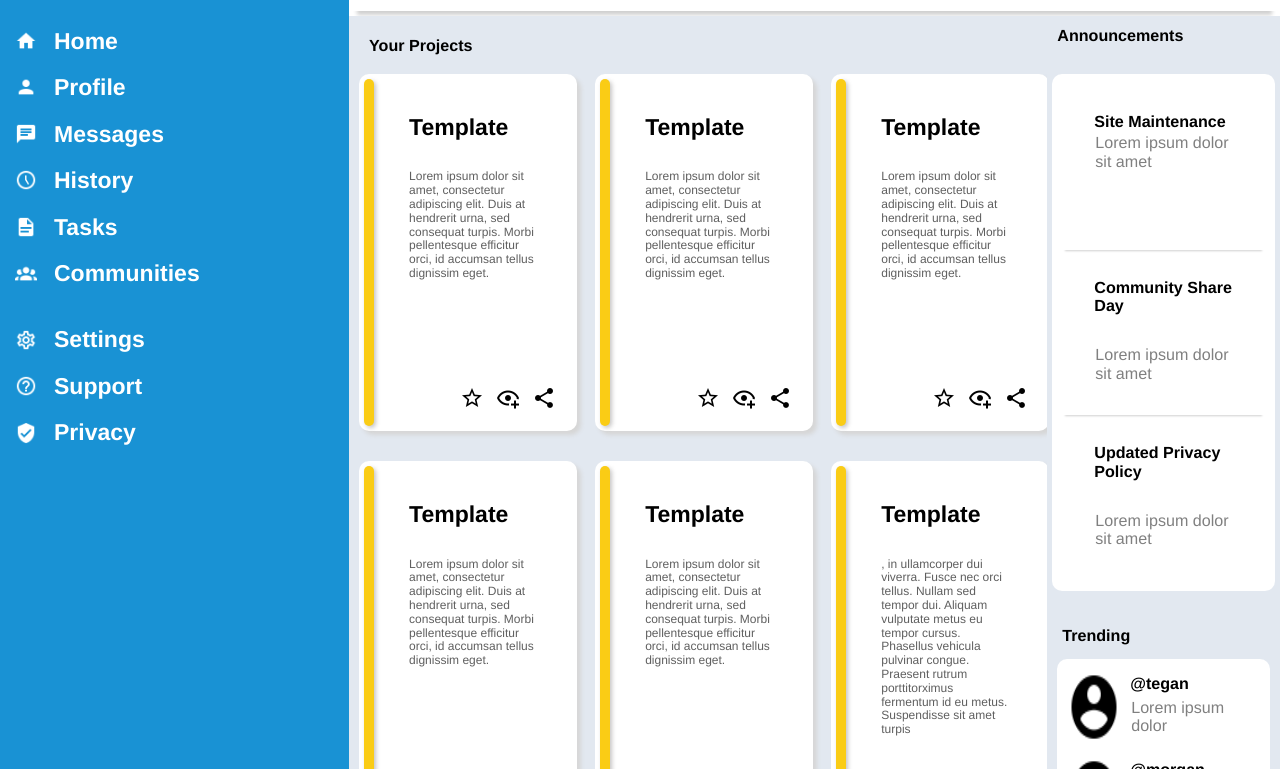
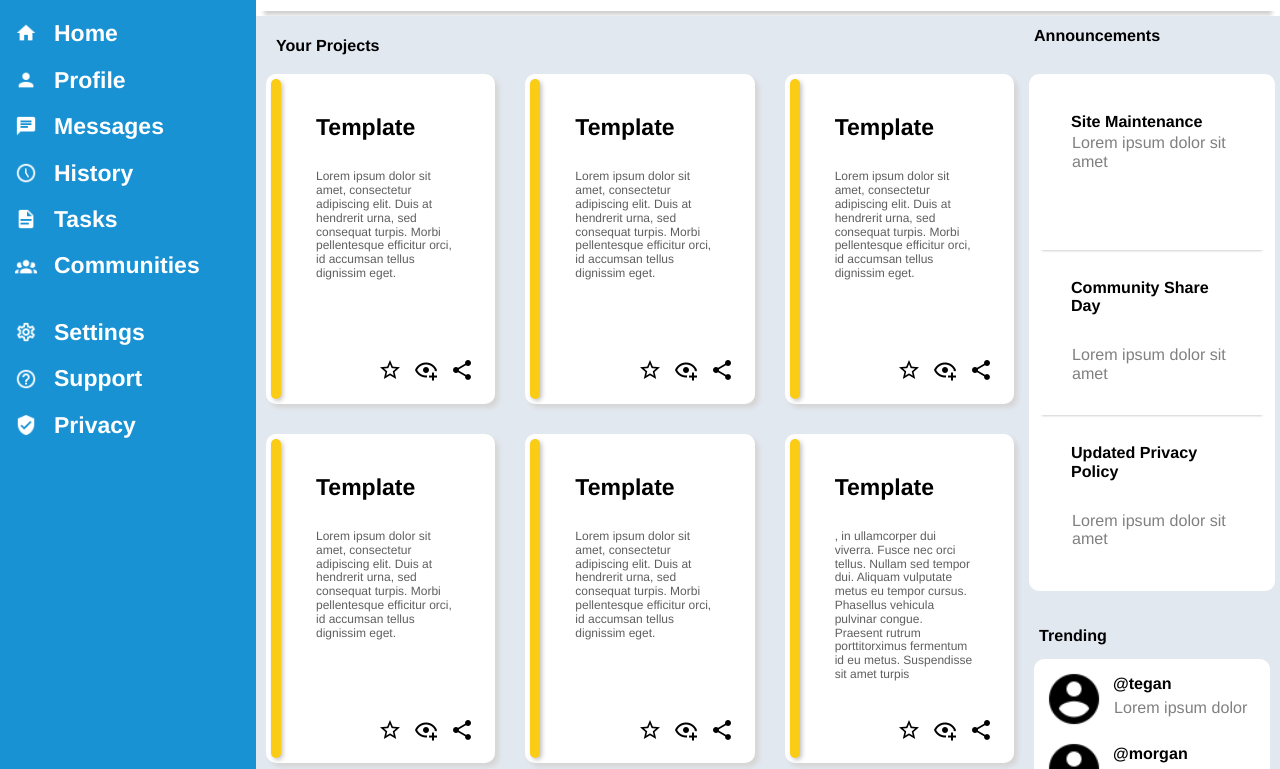
Before and after one commit to chiagger/admin-dashboard, a plain HTML site: page index.html in a window 1280 px wide. Shown: the part 162-931 px from the top of the page. Drawn offline with Linux system fonts and the light colour scheme.

Commit message:
final fixes

```diff
--- a/style.css
+++ b/style.css
@@ -27,7 +27,7 @@ body {
 .layout-container {
     display: grid;
     grid-template-rows: 1fr 4fr;
-    grid-template-columns: 1.5fr 3fr 1fr;
+    grid-template-columns: 1fr 3fr 1fr;
     height: 100vh;
 }
 
```
